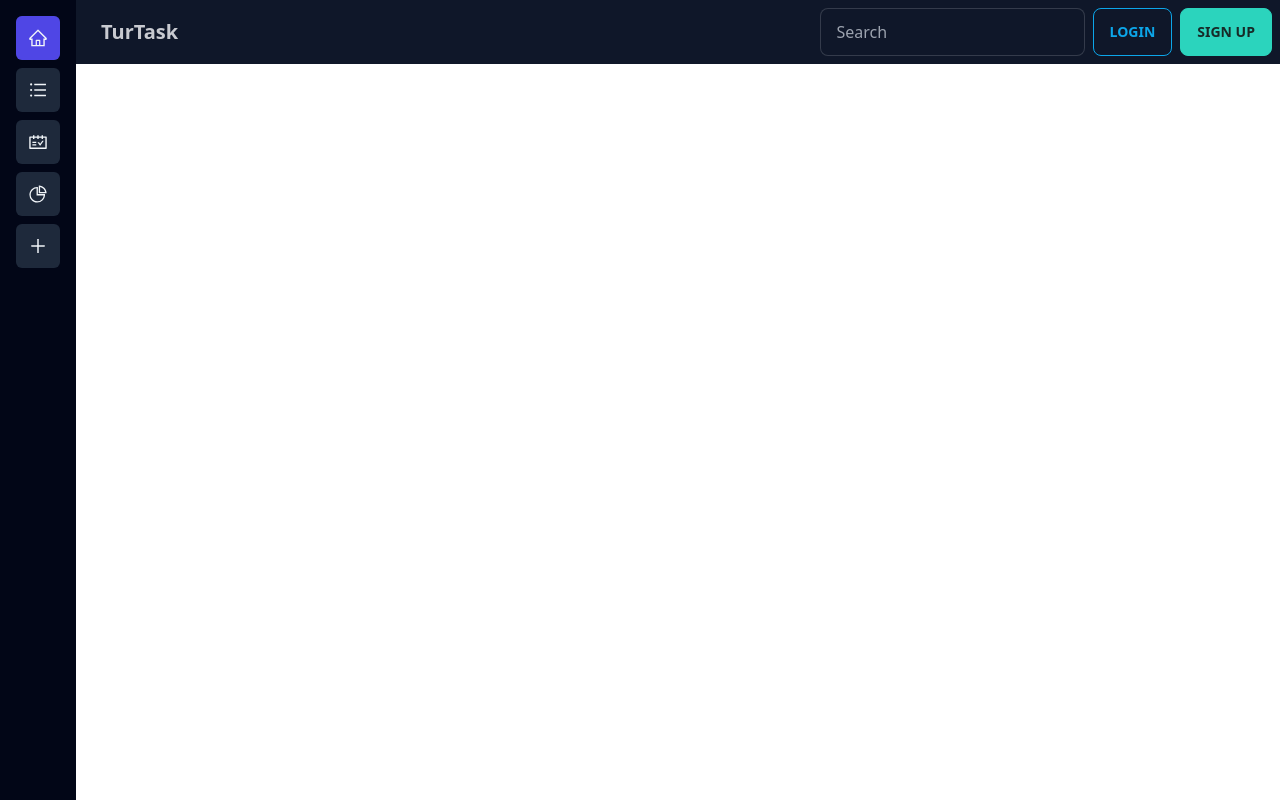
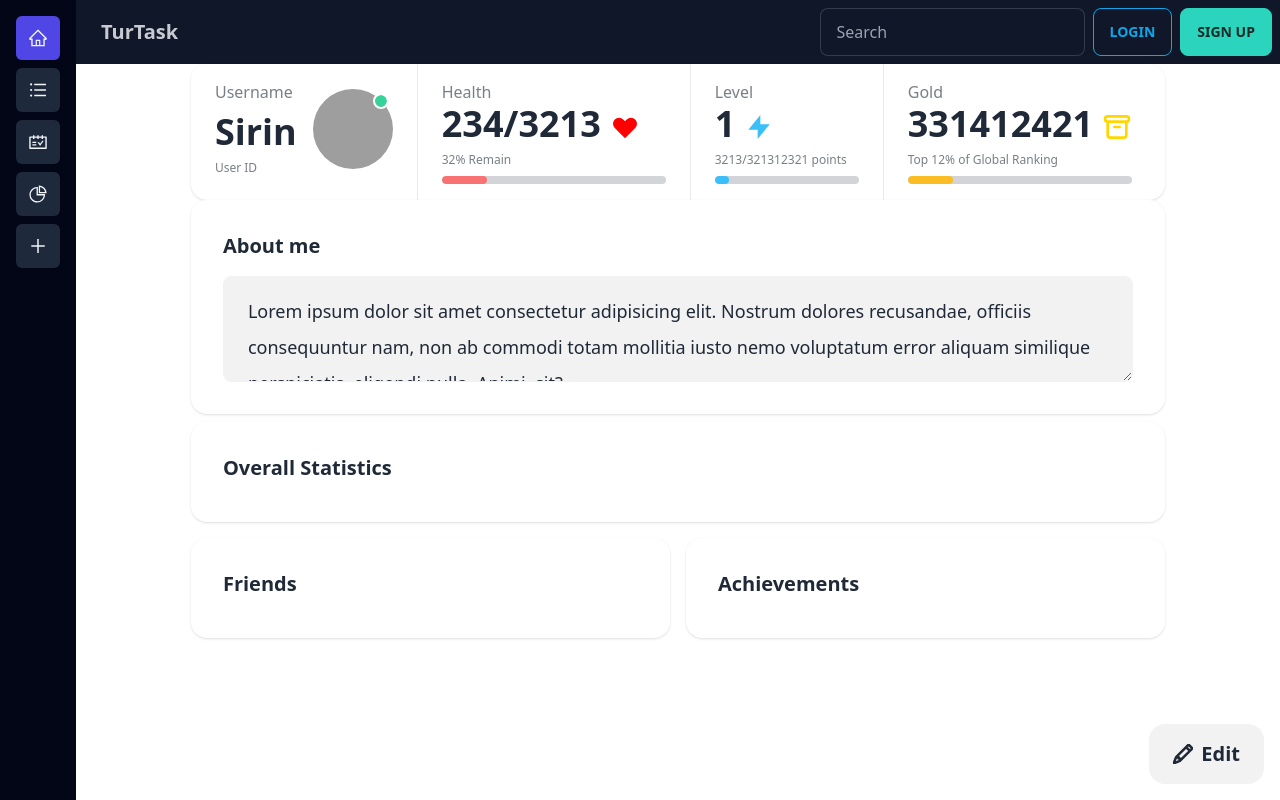
Before and after one commit to TurTaskProject/TurTaskBackend, a React (Vite) app in the folder frontend/: page /profile in a window 1280 px wide. Built offline with nearby package versions, Linux system fonts and the light colour scheme; no server answers; grey boxes are pictures that could not be loaded.

Commit message:
Update Profile page

```diff
--- a/frontend/src/App.jsx
+++ b/frontend/src/App.jsx
@@ -6,11 +6,11 @@ import LoginPage from "./components/authentication/LoginPage";
 import SignUpPage from "./components/authentication/SignUpPage";
 import NavBar from "./components/navigations/Navbar";
 import Home from "./components/Home";
-import ProfileUpdate from "./components/ProfileUpdatePage";
 import Calendar from "./components/calendar/calendar";
 import KanbanBoard from "./components/kanbanBoard/kanbanBoard";
 import IconSideNav from "./components/navigations/IconSideNav";
 import Eisenhower from "./components/eisenhowerMatrix/Eisenhower";
+import ProfileUpdatePage from "./components/profilePage";
 
 const App = () => {
   const location = useLocation();
@@ -27,7 +27,7 @@ const App = () => {
               <Route path="/" element={<Home />} />
               <Route path="/tasks" element={<KanbanBoard />} />
               <Route path="/testAuth" element={<TestAuth />} />
-              <Route path="/update_profile" element={<ProfileUpdate />} />
+              <Route path="/profile" element={<ProfileUpdatePage />} />
               <Route path="/calendar" element={<Calendar />} />
               <Route path="/priority" element={<Eisenhower />} />
               <Route path="/login" element={<LoginPage />} />
--- a/frontend/src/components/ProfileUpdatePage.jsx
+++ b/frontend/src/components/ProfileUpdateComponent.jsx
@@ -1,7 +1,7 @@
 import React, { useState, useRef } from 'react';
 import { ApiUpdateUserProfile } from '../api/UserProfileApi';
 
-function ProfileUpdate() {
+function ProfileUpdateComponent() {
   const [file, setFile] = useState(null);
   const [username, setUsername] = useState('');
   const [fullName, setFullName] = useState('');
@@ -104,4 +104,4 @@ function ProfileUpdate() {
   );
 }
 
-export default ProfileUpdate;
+export default ProfileUpdateComponent;
--- a/frontend/src/components/navigations/Navbar.jsx
+++ b/frontend/src/components/navigations/Navbar.jsx
@@ -4,7 +4,7 @@ import IsAuthenticated from "../authentication/IsAuthenticated";
 import axiosapi from "../../api/AuthenticationApi";
 
 const settings = {
-  Profile: '/update_profile',
+  Profile: '/profile',
   Account: '/account',
 };
 
--- /dev/null
+++ b/frontend/src/components/profilePage.jsx
@@ -0,0 +1,146 @@
+import * as React from "react";
+import ProfileUpdateComponent from "./ProfileUpdateComponent";
+
+function ProfileUpdatePage() {
+  return (
+    <div>
+      <div className="stats shadow">
+        <div className="stat">
+          <div className="stat-title truncate">Username</div>
+          <div className="stat-value truncate">Sirin</div>
+          <div className="stat-desc truncate">User ID</div>
+          <div className="stat-figure text-secondary">
+            <div className="avatar online">
+              <div className="w-20 rounded-full">
+                <img src="https://us-tuna-sounds-images.voicemod.net/f322631f-689a-43ac-81ab-17a70f27c443-1692187175560.png" />
+              </div>
+            </div>
+          </div>
+        </div>
+
+        <div className="stat">
+          <div className="stat-title">Health</div>
+          <div className="stat-value flex truncate">
+            234/3213
+            <div className="stat-figure text-secondary px-2">
+              <svg xmlns="http://www.w3.org/2000/svg" fill="red" viewBox="0 0 24 24" className="inline-block w-8 h-8">
+                <path d="M4.318 6.318a4.5 4.5 0 000 6.364L12 20.364l7.682-7.682a4.5 4.5 0 00-6.364-6.364L12 7.636l-1.318-1.318a4.5 4.5 0 00-6.364 0"></path>
+              </svg>
+            </div>
+          </div>
+          <div className="stat-desc py-2">32% Remain</div>
+          <progress className="progress progress-error w-56" value={20} max="100"></progress>
+        </div>
+
+        <div className="stat">
+          <div className="stat-title truncate">Level</div>
+          <div className="stat-value flex">
+            1
+            <div className="stat-figure text-secondary px-2">
+              <svg
+                xmlns="http://www.w3.org/2000/svg"
+                fill="#3abff8"
+                viewBox="0 0 24 24"
+                className="inline-block w-8 h-8">
+                <path d="M13 10V3L4 14h7v7l9-11h-7z"></path>
+              </svg>
+            </div>
+          </div>
+          <div className="stat-desc py-2">3213/321312321 points</div>
+          <progress class="progress progress-info w-36" value="10" max="100"></progress>
+        </div>
+
+        <div className="stat">
+          <div className="stat-title">Gold</div>
+          <div className="stat-value flex truncate">
+            331412421
+            <div className="stat-figure text-secondary px-2">
+              <svg
+                xmlns="http://www.w3.org/2000/svg"
+                fill="none"
+                viewBox="0 0 24 24"
+                className="inline-block w-8 h-8 stroke-current">
+                <path
+                  strokeLinecap="round"
+                  strokeLinejoin="round"
+                  strokeWidth="2"
+                  stroke="gold"
+                  d="M5 8h14M5 8a2 2 0 110-4h14a2 2 0 110 4M5 8v10a2 2 0 002 2h10a2 2 0 002-2V8m-9 4h4"></path>
+              </svg>
+            </div>
+          </div>
+          <div className="stat-desc py-2">Top 12% of Global Ranking</div>
+          <progress className="progress progress-warning w-56" value={20} max="100"></progress>
+        </div>
+      </div>
+
+      <div className="card bg-base-100 shadow">
+        <div class="card-body">
+          <h2 class="card-title">About me</h2>
+          <div class="card-actions justify-end"></div>
+          <textarea class="textarea textarea-bordered textarea-lg w-full" disabled>
+            Lorem ipsum dolor sit amet consectetur adipisicing elit. Nostrum dolores recusandae, officiis consequuntur
+            nam, non ab commodi totam mollitia iusto nemo voluptatum error aliquam similique perspiciatis, eligendi
+            nulla. Animi, sit?
+          </textarea>
+        </div>
+      </div>
+
+      <div className="grid grid-cols-2 grid-rows-2 gap-4 my-2">
+        <div className="col-span-full">
+          <div className="card bg-base-100 shadow">
+            <div class="card-body">
+              <h2 class="card-title">Overall Statistics</h2>
+              <div class="card-actions justify-end"></div>
+            </div>
+          </div>
+        </div>
+        <div className="col-start-2 row-start-2">
+          <div className="card bg-base-100 shadow">
+            <div class="card-body">
+              <h2 class="card-title">Achievements</h2>
+              <div class="card-actions justify-end"></div>
+            </div>
+          </div>
+        </div>
+        <div className="col-start-1 row-start-2">
+          <div className="card bg-base-100 shadow">
+            <div class="card-body">
+              <h2 class="card-title">Friends</h2>
+              <div class="card-actions justify-end"></div>
+            </div>
+          </div>
+        </div>
+      </div>
+
+      <div class="fixed bottom-4 right-4">
+        <ul className="menu menu-horizontal bg-base-200 rounded-box">
+          <li>
+            <a onClick={() => document.getElementById("my_modal_4").showModal()}>
+              <svg
+                xmlns="http://www.w3.org/2000/svg"
+                className="h-5 w-5"
+                fill="currentColor"
+                viewBox="0 0 16 16"
+                stroke="currentColor">
+                <path d="M12.146.146a.5.5 0 0 1 .708 0l3 3a.5.5 0 0 1 0 .708l-10 10a.5.5 0 0 1-.168.11l-5 2a.5.5 0 0 1-.65-.65l2-5a.5.5 0 0 1 .11-.168l10-10zM11.207 2.5 13.5 4.793 14.793 3.5 12.5 1.207 11.207 2.5zm1.586 3L10.5 3.207 4 9.707V10h.5a.5.5 0 0 1 .5.5v.5h.5a.5.5 0 0 1 .5.5v.5h.293l6.5-6.5zm-9.761 5.175-.106.106-1.528 3.821 3.821-1.528.106-.106A.5.5 0 0 1 5 12.5V12h-.5a.5.5 0 0 1-.5-.5V11h-.5a.5.5 0 0 1-.468-.325z" />
+              </svg>
+              <p className="text-xl font-bold">Edit</p>
+            </a>
+          </li>
+        </ul>
+      </div>
+
+      {/* Modal */}
+      <dialog id="my_modal_4" className="modal">
+        <div className="modal-box w-11/12 max-w-5xl flex flex-col">
+          <form method="dialog">
+            <ProfileUpdateComponent />
+            <button class="btn btn-sm btn-circle btn-ghost absolute right-2 top-2">✕</button>
+          </form>
+        </div>
+      </dialog>
+    </div>
+  );
+}
+export default ProfileUpdatePage;
```
